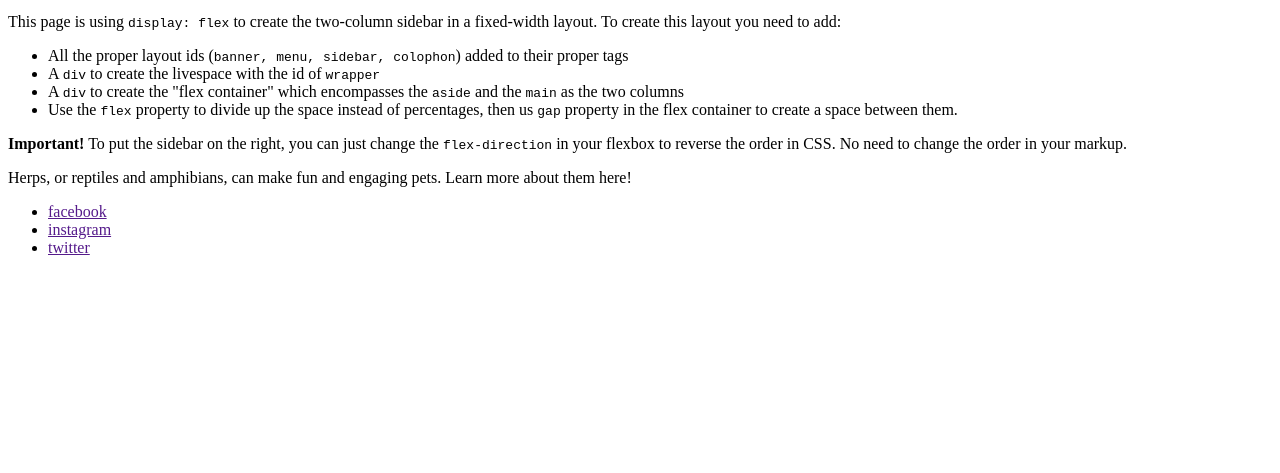
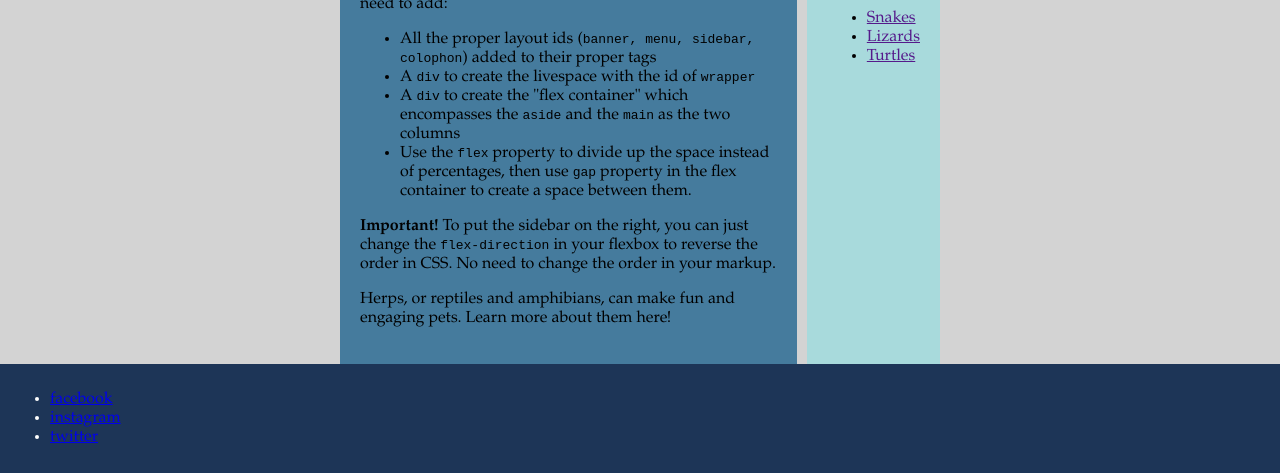
Before and after one commit to pchanhdara79/ex4CSS, a plain HTML site: page herps.html in a window 1280 px wide. Shown: the part 395-868 px from the top of the page. Before the commit the page ends 800 px from the top, so only its background shows below. Drawn offline with Linux system fonts and the light colour scheme.

Commit message:
updated herps.html with tags

```diff
--- a/herps.html
+++ b/herps.html
@@ -3,10 +3,10 @@
 <head>
     <title>Pets: About Herps</title>
     <meta charset="utf-8">
-
+    <link rel="stylesheet" href="styles.css">
 </head>
 
-<body>
+<body class="herps">
 
 <header>
     <h1>Pets</h1>
@@ -21,7 +21,9 @@
     </nav>
 </header>
 
-<aside>
+<div class="page">
+    <div class="content">
+        <aside class="sidebar">
             <h2>Quick Links for Herps</h2>
             <nav>
                 <ul>
@@ -32,7 +34,7 @@
             </nav>
         </aside>
 
-<main>
+        <main class="main">
             <article>
                 <h2>About Herps</h2>
                 <p>This page is about herps.</p>
@@ -41,19 +43,20 @@
                     <li>All the proper layout ids (<code>banner, menu, sidebar, colophon</code>) added to their proper tags</li>
                     <li>A <code>div</code> to create the livespace with the id of <code>wrapper</code></li>
                     <li>A <code>div</code> to create the "flex container" which encompasses the <code>aside</code> and the <code>main</code> as the two columns</li>
-<li>Use the <code>flex</code> property to divide up the space instead of percentages, then us <code>gap</code> property in the flex container to create a space between them.</li>
+                    <li>Use the <code>flex</code> property to divide up the space instead of percentages, then use <code>gap</code> property in the flex container to create a space between them.</li>
                 </ul>
                 <p><strong>Important!</strong> To put the sidebar on the right, you can just change the <code>flex-direction</code> in your flexbox to reverse the order in CSS. No need to change the order in your markup.</p>
                 <p>Herps, or reptiles and amphibians, can make fun and engaging pets. Learn more about them here!</p>
             </article>
         </main>
-
+    </div>
+</div>
 
 <footer>
     <ul>
-	<li><a href="">facebook</a></li>
-	<li><a href="">instagram</a></li>
-	<li><a href="">twitter</a></li>
+        <li><a href="https://www.facebook.com">facebook</a></li>
+        <li><a href="https://www.instagram.com">instagram</a></li>
+        <li><a href="https://www.twitter.com">twitter</a></li>
     </ul>
 </footer>
 
```
Lines whose indentation alone changed are shown as unchanged.
